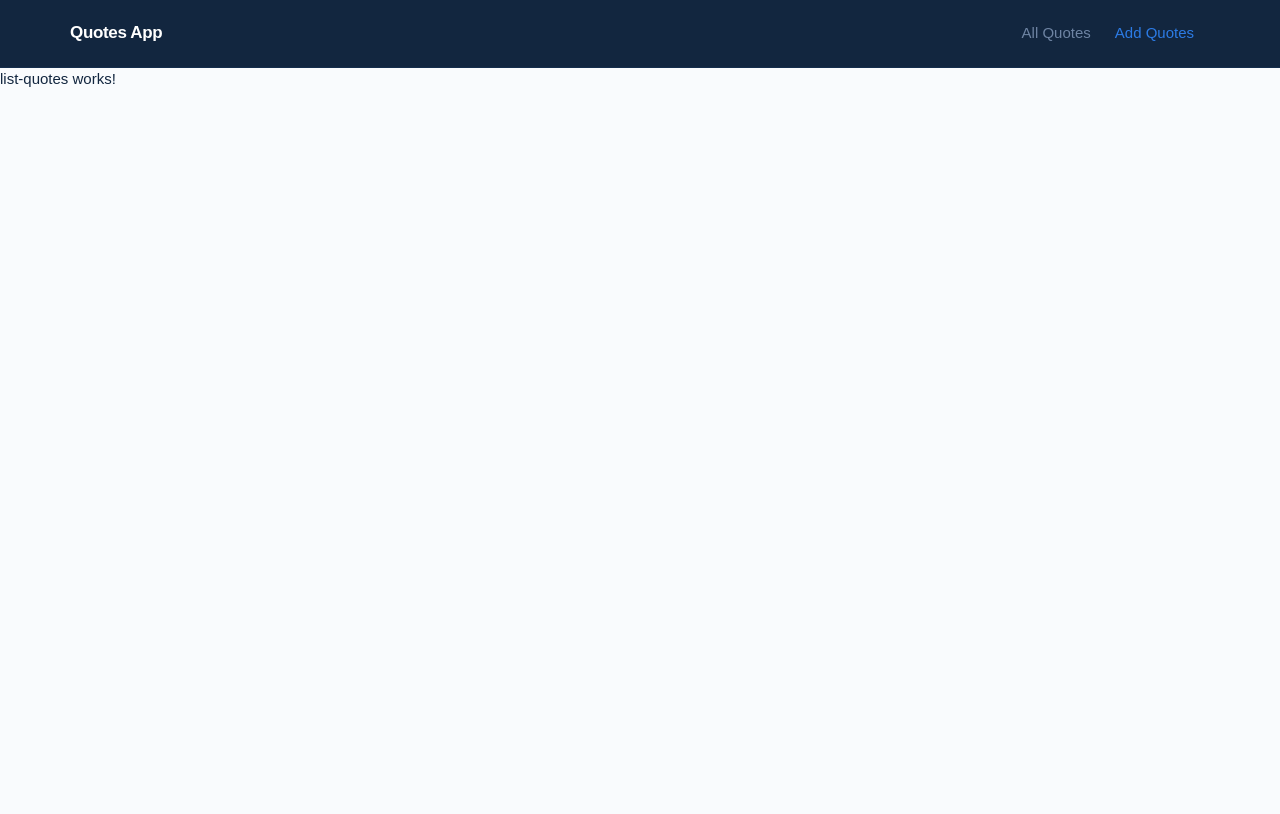
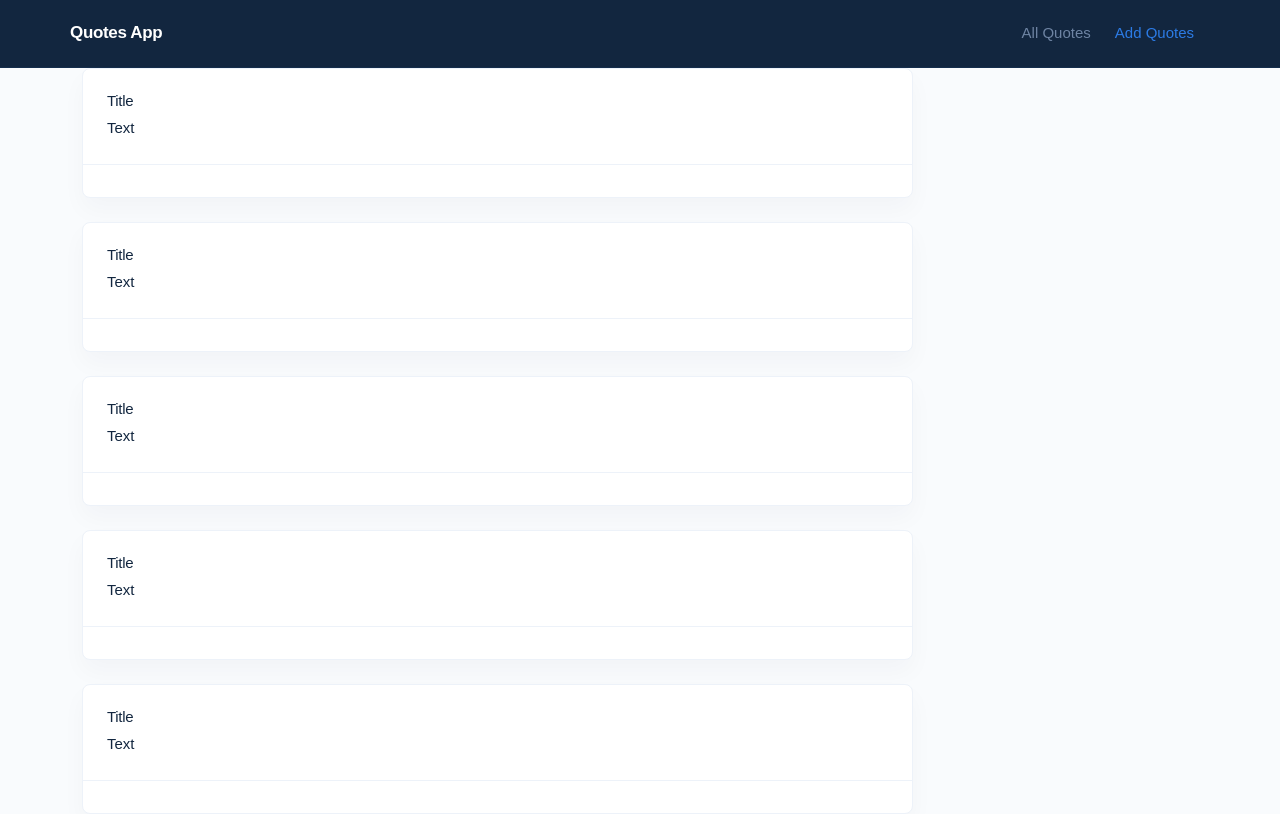
Before and after one commit to Kenkibet/Quotes, an Angular app: page /home in a window 1280 px wide. Shown: the top 814 px of the page. Built offline with nearby package versions, Linux system fonts and the light colour scheme.

Commit message:
display quotes on home route

```diff
--- a/src/app/components/list-quotes/list-quotes.component.html
+++ b/src/app/components/list-quotes/list-quotes.component.html
@@ -1 +1,18 @@
-<p>list-quotes works!</p>
+<div class="container">
+    <div class="row justify-contnet-center">
+        <div class="col-md-9">
+            <div *ngFor="let quote of quotes; let i = index">
+                <div class="card">
+                    <div class="card-body">
+                        <h4 class="card-title">Title</h4>
+                        <p class="card-text">Text</p>
+                    </div>
+                    <div class="card-footer">
+
+                    </div>
+                </div>
+            </div>
+        </div>
+    </div>
+
+</div>
--- a/src/app/components/list-quotes/list-quotes.component.ts
+++ b/src/app/components/list-quotes/list-quotes.component.ts
@@ -1,4 +1,6 @@
 import { Component, OnInit } from '@angular/core';
+import { Quote } from 'src/app/interfaces/quote';
+import { QuotesService } from 'src/app/services/quotes.service';
 
 @Component({
   selector: 'app-list-quotes',
@@ -6,11 +8,15 @@ import { Component, OnInit } from '@angular/core';
   styles: [
   ]
 })
+
 export class ListQuotesComponent implements OnInit {
 
-  constructor() { }
+  quotes:Quote[]
+
+  constructor(private qouteService: QuotesService) { }
 
   ngOnInit(): void {
+    this.quotes = this.qouteService.getAllQuotes();
   }
 
 }
```
